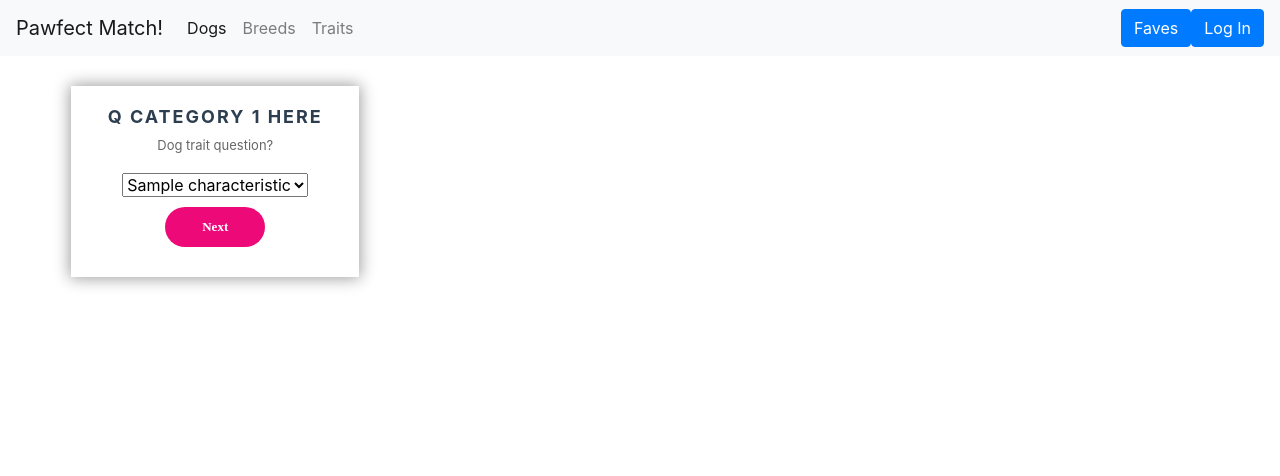
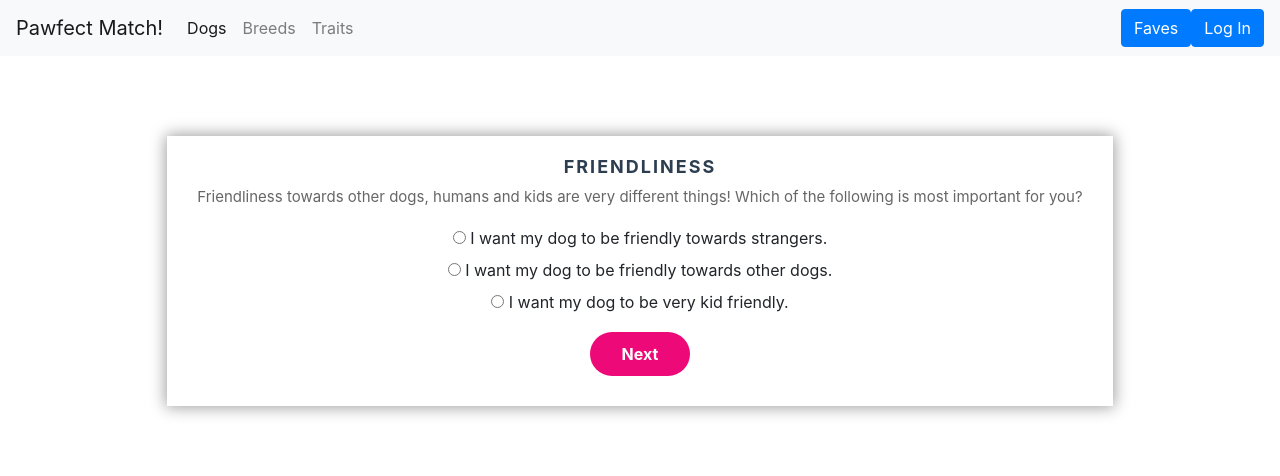
Before and after one commit to alvarezcindy/pawfectmatch, a Flask app: page / in a window 1280 px wide. Shown: the top 476 px of the page. Run offline with Flask 2, Linux system fonts and the light colour scheme; tables that the repository leaves empty hold one stand-in row (values such as "Sample post"); a database or web service that is not in the repository returns one stand-in record (values such as "Sample title"); data that the repository does not hold is empty; some libraries are stand-ins or nearby versions.

Commit message:
Updated Quiz format - radio buttons, questions and answers

```diff
--- a/static/styles.css
+++ b/static/styles.css
@@ -1,3 +1,10 @@
+/*custom font*/
+@import url(https://fonts.googleapis.com/css?family=Montserrat);
+
+.row {
+    justify-content: center;
+}
+
 .card-img-top {
     width: 100%;
     height: 25vw;
@@ -6,6 +13,11 @@
 
 .container-fluid {
     padding-left: 50px;
+    padding-right: 50px;
+}
+
+.dog-quiz {
+    margin-top: 50px;
 }
 
 .trait-tooltips button {
@@ -19,9 +31,6 @@
 .matches-container {
     display:none;
 }
-
-/*custom font*/
-@import url(https://fonts.googleapis.com/css?family=Montserrat);
 
 /*form styles*/
 #traits-form {
@@ -37,8 +46,6 @@
     box-shadow: 0 0 15px 1px rgba(0, 0, 0, 0.4);
     padding: 20px 30px;
     box-sizing: border-box;
-    width: 80%;
-    margin: 0 10%;
 
     /*stacking fieldsets above each other*/
     position: relative;
@@ -47,31 +54,6 @@
 /*Hide all except first fieldset*/
 #traits-form fieldset:not(:first-of-type) {
     display: none;
-}
-
-/*inputs*/
-#traits-form input, #traits-form textarea {
-    padding: 15px;
-    border: 1px solid #ccc;
-    border-radius: 0px;
-    margin-bottom: 10px;
-    width: 100%;
-    box-sizing: border-box;
-    font-family: montserrat;
-    color: #2C3E50;
-    font-size: 13px;
-}
-
-#traits-form input:focus, #traits-form textarea:focus {
-    -moz-box-shadow: none !important;
-    -webkit-box-shadow: none !important;
-    box-shadow: none !important;
-    border: 1px solid #ee0979;
-    outline-width: 0;
-    transition: All 0.5s ease-in;
-    -webkit-transition: All 0.5s ease-in;
-    -moz-transition: All 0.5s ease-in;
-    -o-transition: All 0.5s ease-in;
 }
 
 /*buttons*/
@@ -119,7 +101,7 @@
 
 .fs-subtitle {
     font-weight: normal;
-    font-size: 13px;
+    font-size: 15px;
     color: #666;
     margin-bottom: 20px;
 }
--- a/templates/base.html
+++ b/templates/base.html
@@ -9,7 +9,7 @@
   <link rel="stylesheet" href="static/styles.css">
 </head>
 
-<body>
+<body class="body">
 <nav class="navbar navbar-expand-lg navbar-light bg-light">
   <a class="navbar-brand" href="/"> Pawfect Match!</a>
   <button class="navbar-toggler" type="button" data-toggle="collapse" data-target="#navbarSupportedContent" aria-controls="navbarSupportedContent" aria-expanded="false" aria-label="Toggle navigation">
@@ -29,10 +29,10 @@
       </li>
     </ul>
     <div class="form-inline my-2 my-lg-0">
-        <a class="btn btn-primary" href="/faves" role="button">Faves</a>
+        <a class="btn btn-primary" href="#" role="button">Faves</a>
     </div>
     <div class="form-inline my-2 my-lg-0">
-        <a class="btn btn-primary" href="/login" role="button">Log In</a>
+        <a class="btn btn-primary" href="#" role="button">Log In</a>
     </div>
   </div>
 </nav>
--- a/templates/index.html
+++ b/templates/index.html
@@ -1,58 +1,93 @@
 {% extends 'base.html' %}
 {% block content %}
 
-<div class="container-fluid" style="height:600px">
+<div class="container-fluid">
     <div class ="row">
         <div class="dog-quiz">
             <form id="traits-form" method="post" action="/dog-list.json">
                 <fieldset>
-                    <h2 class="fs-title">Q Category 1 Here</h2>
-                    <h3 class="fs-subtitle">Dog trait question?</h3>
-                    <select name="pos_trait1" id="pos_trait1">
-                    {% for trait in traits %}
-                        <option value="{{ trait[0] }}">{{ trait[0] }}</option>
-                    {% endfor %}
-                    </select>
+                    <h2 class="fs-title">Friendliness</h2>
+                    <h3 class="fs-subtitle">Friendliness towards other dogs, humans and kids are very different things! Which of the following is most important for you?</h3>
+                    <div class="radio">
+                        <label><input type="radio" name="optradio" id="pos_trait1" value="Friendly Toward Strangers" checked>
+                        I want my dog to be friendly towards strangers.</label>
+                    </div>
+                    <div class="radio">
+                        <label><input type="radio" name="optradio" id="pos_trait1" value="Dog Friendly">
+                        I want my dog to be friendly towards other dogs.</label>
+                    </div>
+                    <div class="radio">
+                        <label><input type="radio" name="optradio" id="pos_trait1" value="Incredibly Kid Friendly Dogs">
+                        I want my dog to be very kid friendly.</label>
+                    </div>
                     <input type="button" name="next" class="next action-button" value="Next"/>
                 </fieldset>
                 <fieldset>
-                    <h2 class="fs-title">Q Category 2 Here</h2>
-                    <h3 class="fs-subtitle">Dog trait question?</h3>
-                    <select name="pos_trait2" id="pos_trait2">
-                    {% for trait in traits %}
-                        <option value="{{ trait[0] }}">{{ trait[0] }}</option>
-                    {% endfor %}
-                    </select>
+                    <h2 class="fs-title">Energy Level</h2>
+                    <h3 class="fs-subtitle">Breeds that were originally bred for physically demanding jobs tend to have high-energy levels. </br>Some dogs require a lot of exercise while others are the equivalent of a 'couch potato'. Which of the following best fits your lifestyle?</h3>
+                    <div class="radio">
+                        <label><input type="radio" name="optradio" id="pos_trait2" value="Energy Level" checked>
+                        I want my dog to have a lot of energy.</label>
+                    </div>
+                    <div class="radio">
+                        <label><input type="radio" name="optradio" id="pos_trait2" value="Potential for Playfulness">
+                        I want my dog to be very playful.</label>
+                    </div>
+                    <div class="radio">
+                        <label><input type="radio" name="optradio" id="pos_trait2" value="Tolerates Being Alone">
+                        I want my dog to tolerate being alone.</label>
+                    </div>
                     <input type="button" name="next" class="next action-button" value="Next"/>
                 </fieldset>
                 <fieldset>
-                    <h2 class="fs-title">Q Category 3 Here</h2>
-                    <h3 class="fs-subtitle">Dog trait question?</h3>
-                    <select name="pos_trait3" id="pos_trait3">
-                    {% for trait in traits %}
-                        <option value="{{ trait[0] }}">{{ trait[0] }}</option>
-                    {% endfor %}
-                    </select>
+                    <h2 class="fs-title">Lifestyle & Environment</h2>
+                    <h3 class="fs-subtitle"> Dogs with short coats and little body fat are vulnerable to the cold. Breeds with short noses cannot pant as well to cool-off. </br>Or if you won't spend too much time outside, perhaps you are looking for the qualities that make a good apartment dog. Which of the following best fits your needs? </h3>
+                    <div class="radio">
+                        <label><input type="radio" name="optradio" id="pos_trait3" value="Tolerates Hot Weather" checked>
+                        I want my dog to tolerate hot weather.</label>
+                    </div>
+                    <div class="radio">
+                        <label><input type="radio" name="optradio" id="pos_trait3" value="Tolerates Cold Weather">
+                        I want my dog to tolerate cold weather.</label>
+                    </div>
+                    <div class="radio">
+                        <label><input type="radio" name="optradio" id="pos_trait3" value="Adapts Well to Apartment Living">
+                        I want my dog adapt well to apartment living.</label>
+                    </div>
                     <input type="button" name="next" class="next action-button" value="Next"/>
                 </fieldset>
                 <fieldset>
-                    <h2 class="fs-title">Q Category 4 Here</h2>
-                    <h3 class="fs-subtitle">Dog trait question?</h3>
-                    <select name="pos_trait4" id="pos_trait4">
-                    {% for trait in traits %}
-                        <option value="{{ trait[0] }}">{{ trait[0] }}</option>
-                    {% endfor %}
-                    </select>
+                    <h2 class="fs-title">Friendliness</h2>
+                    <h3 class="fs-subtitle">Friendliness towards other dogs, humans and kids are very different things! Which of the following is most important for you?</h3>
+                    <div class="radio">
+                        <input type="radio" name="optradio" id="pos_trait4" value="Friendly Toward Strangers" checked>
+                        <label> I want my dog to be friendly towards strangers.</label>
+                    </div>
+                    <div class="radio">
+                        <input type="radio" name="optradio" id="pos_trait4" value="Dog Friendly">
+                        <label>I want my dog to be friendly towards other dogs.</label>
+                    </div>
+                    <div class="radio">
+                        <input type="radio" name="optradio" id="pos_trait4" value="Incredibly Kid Friendly Dogs">
+                        <label>I want my dog to be very kid friendly.</label>
+                    </div>
                     <input type="button" name="next" class="next action-button" value="Next"/>
                 </fieldset>
                 <fieldset>
-                    <h2 class="fs-title">Q Category 5 Here</h2>
-                    <h3 class="fs-subtitle">Dog trait question?</h3>
-                    <select name="pos_trait5" id="pos_trait5">
-                    {% for trait in traits %}
-                        <option value="{{ trait[0] }}">{{ trait[0] }}</option>
-                    {% endfor %}
-                    </select>
+                    <h2 class="fs-title">Friendliness</h2>
+                    <h3 class="fs-subtitle">Friendliness towards other dogs, humans and kids are very different things! Which of the following is most important for you?</h3>
+                    <div class="radio">
+                        <label><input type="radio" name="optradio" id="pos_trait5" value="Friendly Toward Strangers" checked>
+                        I want my dog to be friendly towards strangers.</label>
+                    </div>
+                    <div class="radio">
+                        <label><input type="radio" name="optradio" id="pos_trait5" value="Dog Friendly">
+                        I want my dog to be friendly towards other dogs.</label>
+                    </div>
+                    <div class="radio">
+                        <label><input type="radio" name="optradio" id="pos_trait5" value="Incredibly Kid Friendly Dogs">
+                        I want my dog to be very kid friendly.</label>
+                    </div>
                     <input type="submit" name="submit" class="submit action-button" value="Submit"/>
                 </fieldset>
             </form>
@@ -99,11 +134,10 @@
         {% for dog in dogs %}
         <div class="col-3">
             <div class="card">
-                <img class="card-img-top" src="{{dog['photos']}}/100px180" alt="Card image cap">
+                <img class="card-img-top" src="{{dog['photos']}}" alt="Card image cap">
                 <div class="card-body">
                     <h5 class="card-title">{{dog['name']}}</h5>
                     <p class="card-text">{{dog['breed']}}</p>
-                    <a href="#" class="btn btn-primary">Favorite</a>
                 </div>
             </div>
         </div>
```
Also changed, not shown: model.py (+0 -14 lines), static/js/quiz.js (deleted, +0 -40 lines), static/js/breeds.js (line endings or trailing spaces).
